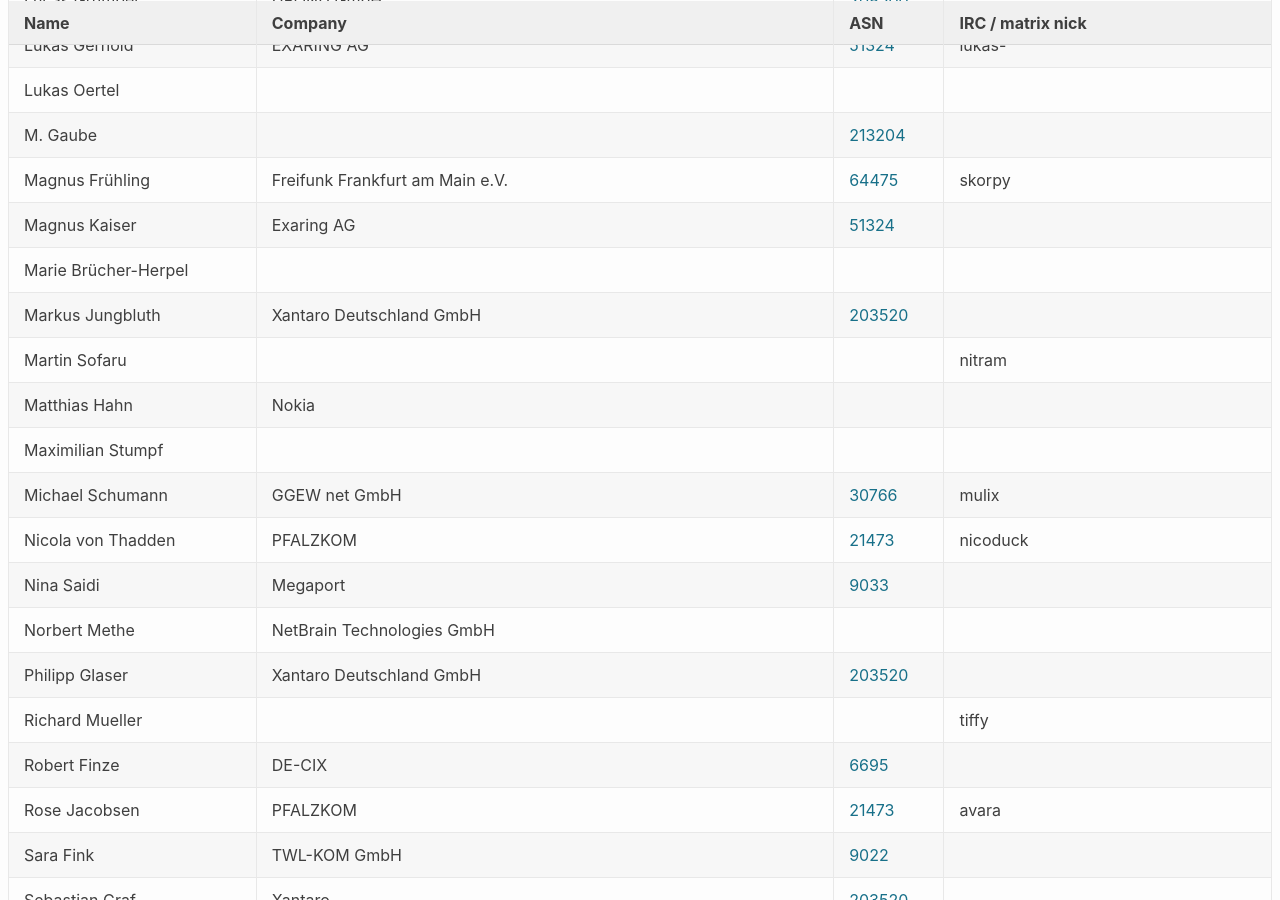
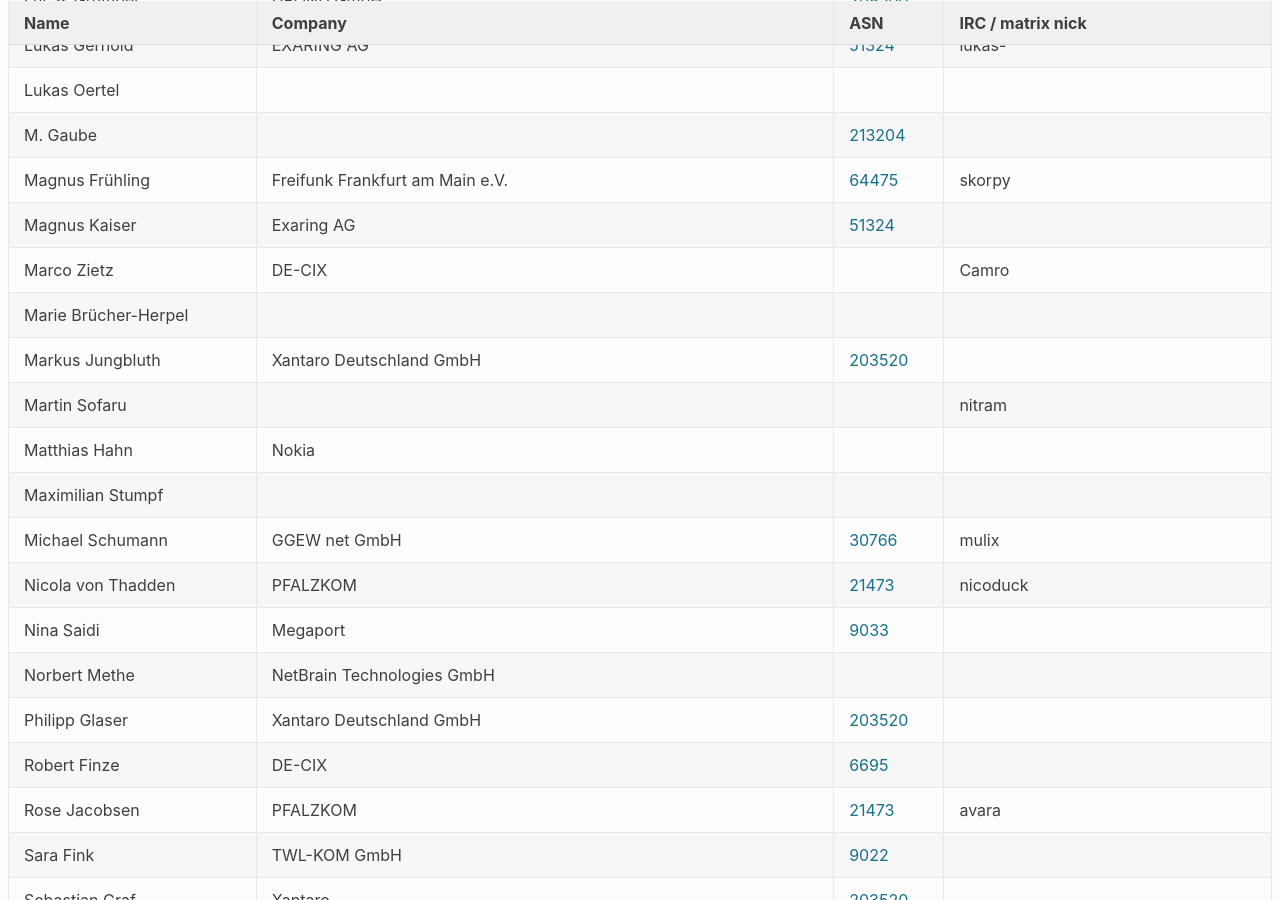
Before and after one commit to denog/pretix-attendeelist, a Jekyll site: the page built from denogmeetup25-01/index.markdown, in a window 1280 px wide and 900 px high, scrolled down 1246 px. Built offline with Jekyll 4.4.1, drawn with Linux system fonts in a browser that asks for light colours.

Commit message:
Latest data: Wed Feb 12 09:10:43 UTC 2025

```diff
--- a/_data/attendees_denogmeetup25-01.json
+++ b/_data/attendees_denogmeetup25-01.json
@@ -186,6 +186,12 @@
     "asn": "51324"
   },
   {
+    "name": "Marco Zietz",
+    "company": "DE-CIX",
+    "irc": "Camro",
+    "asn": null
+  },
+  {
     "name": "Marie Brücher-Herpel",
     "company": null,
     "irc": null,
@@ -252,12 +258,6 @@
     "asn": "203520"
   },
   {
-    "name": "Richard Mueller",
-    "company": null,
-    "irc": "tiffy",
-    "asn": null
-  },
-  {
     "name": "Robert Finze",
     "company": "DE-CIX",
     "irc": null,
```
